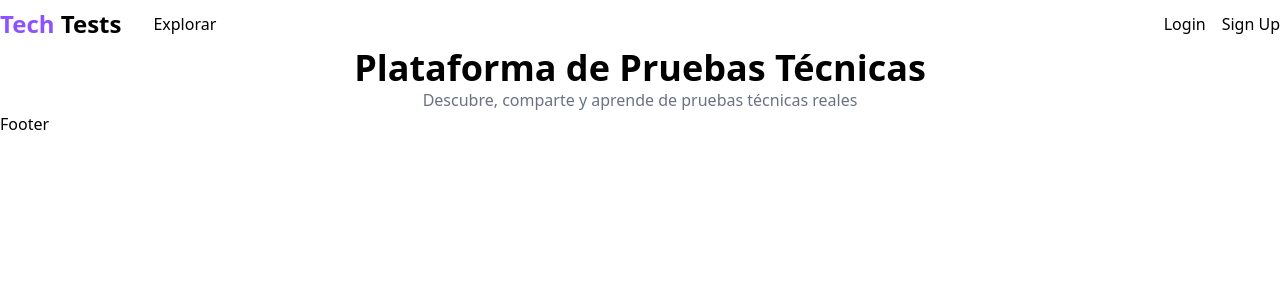
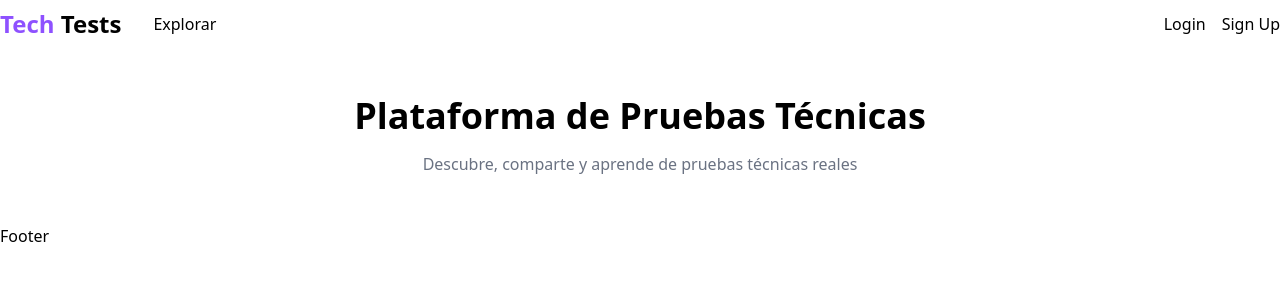
Before and after one commit to arceprogramando/Tech-Experience-Chronicles, a Next.js app in the folder frontend/: page / in a window 1280 px wide. Shown: the top 300 px of the page. Built offline with nearby package versions, Linux system fonts and the light colour scheme.

Commit message:
feat: refactor Home component to use section element and improve layout styling

```diff
--- a/frontend/src/app/page.tsx
+++ b/frontend/src/app/page.tsx
@@ -2,11 +2,11 @@ import { ReactElement } from 'react';
 
 export default function Home(): ReactElement {
   return (
-    <div className="flex flex-col items-center">
+    <section className="flex flex-col items-center text-center py-12">
       <h2 className="text-4xl font-bold">Plataforma de Pruebas Técnicas</h2>
-      <p className="text-gray-500">
+      <p className="text-gray-500 mt-4">
         Descubre, comparte y aprende de pruebas técnicas reales
       </p>
-    </div>
+    </section>
   );
 }
```
